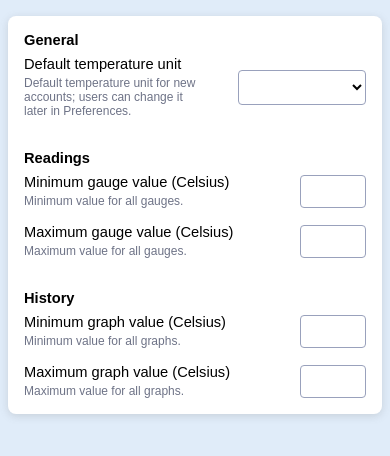
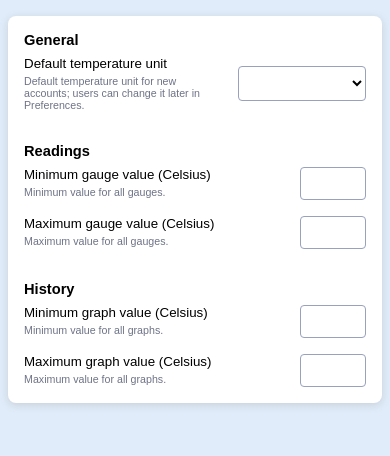
Before and after one commit to purewave0/FrostSense, a Flask app: template app/templates/main/sections/system-settings.html in a window 390 px wide. Shown: the part 52-508 px from the top of the page. Run offline with Flask 3, Linux system fonts and the light colour scheme; the template is opened without the code that fills it, so the values that code supplies are empty; parts of the project's set-up code (start-up, migrations or seed data) failed here and were passed over.

Commit message:
feat(main/system-settings): make page responsive

```diff
--- a/app/static/css/system-settings.css
+++ b/app/static/css/system-settings.css
@@ -85,3 +85,19 @@
     opacity: 0.7;
     cursor: not-allowed;
 }
+
+/* -- responsive design -- */
+
+@media screen and (max-width: 768px) {
+    #settings-form {
+        font-size: 10pt;
+    }
+
+    .setting {
+        column-gap: 16px;
+    }
+
+    .setting-description {
+        font-size: 8pt;
+    }
+}
```
